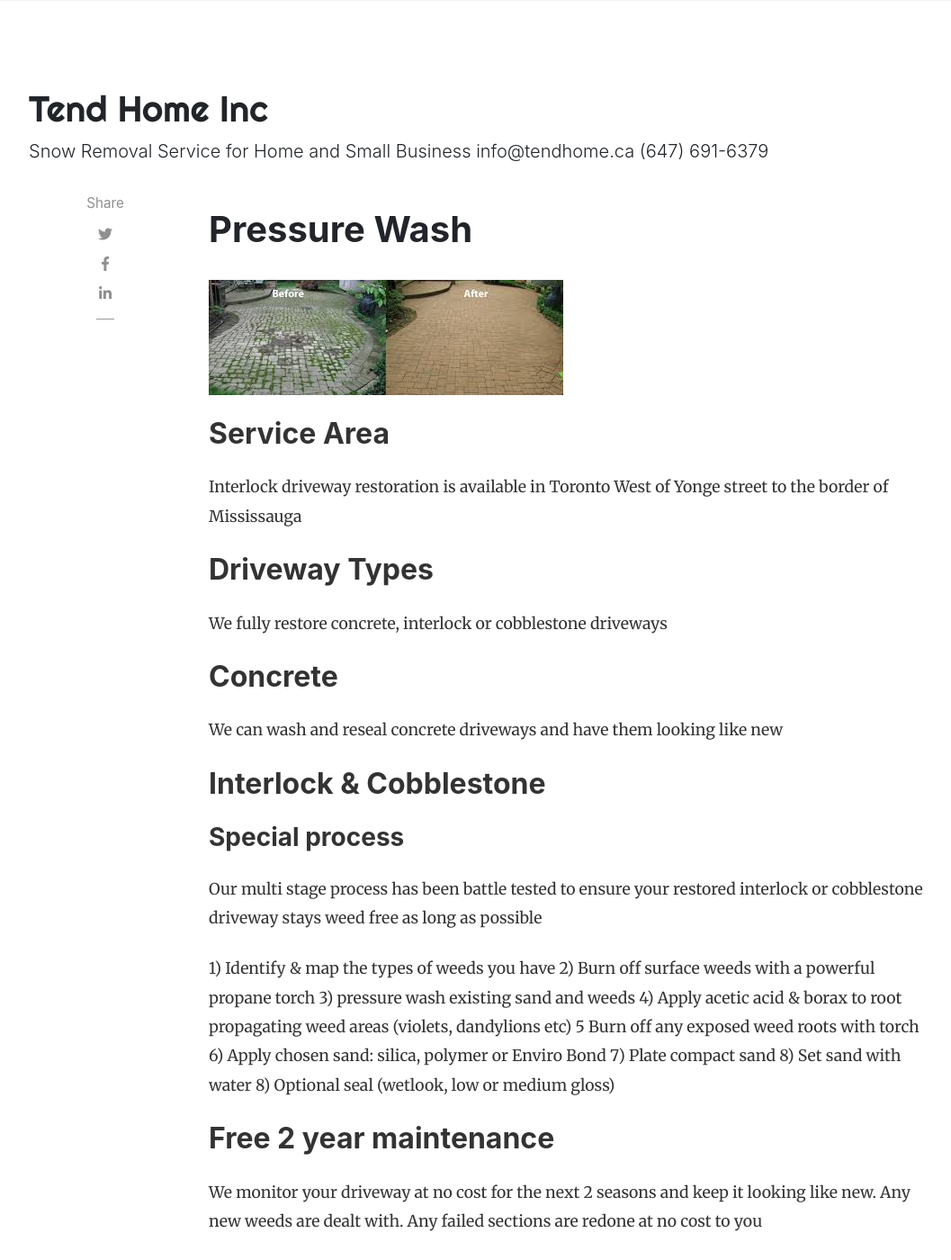
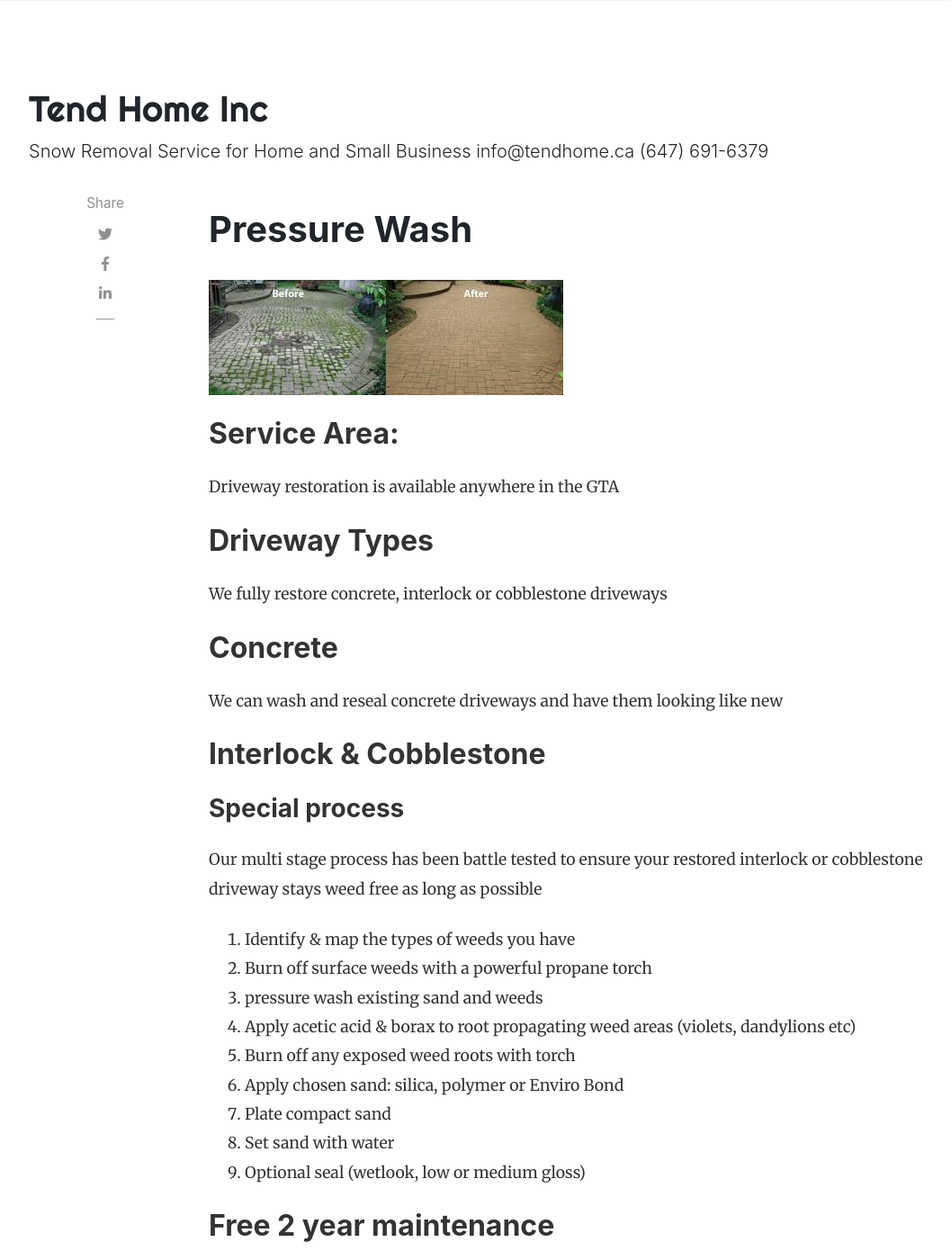
Before and after one commit to tendhome/site, a Jekyll site: the page built from _posts/2020-02-29-pressure-wash.md, in a window 1280 px wide and 1400 px high. Shown: the whole window at 90% size, without its empty margins (53-1110 px from the left). Built offline with Jekyll 4.4.1, drawn with Linux system fonts in a browser that asks for light colours; nearby versions of some CDN libraries.

Commit message:
colon after service area. ol

```diff
--- a/_layouts/default.html
+++ b/_layouts/default.html
@@ -91,7 +91,6 @@
                 Christmas Tree As A Service
               </a>
             </li>
-            2020-03-01-electric-lawn.md
             <li class="nav-item">
               <a class="nav-link" href="{{ site.baseurl }}/about">
                 About
--- a/_posts/2020-02-29-pressure-wash.md
+++ b/_posts/2020-02-29-pressure-wash.md
@@ -8,8 +8,8 @@
 hidden: true
 ---
 
-## Service Area
-Interlock driveway restoration is available in Toronto West of Yonge street to the border of Mississauga
+## Service Area:
+Driveway restoration is available anywhere in the GTA
 
 ## Driveway Types
 We fully restore concrete, interlock or cobblestone driveways
@@ -22,15 +22,15 @@
 ### Special process
 Our multi stage process has been battle tested to ensure your restored interlock or cobblestone driveway stays weed free as long as possible
 
-  1) Identify & map the types of weeds you have
-  2) Burn off surface weeds with a powerful propane torch
-  3) pressure wash existing sand and weeds
-  4) Apply acetic acid & borax to root propagating weed areas (violets, dandylions etc)
-  5 Burn off any exposed weed roots with torch
-  6) Apply chosen sand: silica, polymer or Enviro Bond
-  7) Plate compact sand
-  8) Set sand with water
-  8) Optional seal (wetlook, low or medium gloss)
+  1. Identify & map the types of weeds you have
+  2. Burn off surface weeds with a powerful propane torch
+  3. pressure wash existing sand and weeds
+  4. Apply acetic acid & borax to root propagating weed areas (violets, dandylions etc)
+  5. Burn off any exposed weed roots with torch
+  6. Apply chosen sand: silica, polymer or Enviro Bond
+  7. Plate compact sand
+  8. Set sand with water
+  9. Optional seal (wetlook, low or medium gloss)
 
 ## Free 2 year maintenance
 We monitor your driveway at no cost for the next 2 seasons and keep it looking like new. Any new weeds are dealt with. Any failed sections are redone at no cost to you
```
Also changed, not shown: _posts/2019-12-11-snow-removal.md (+4 -4 lines), _posts/2019-12-13-vacation.md (+1 -1 lines), _posts/2020-03-01-electric-lawn.md (+1 -1 lines).
